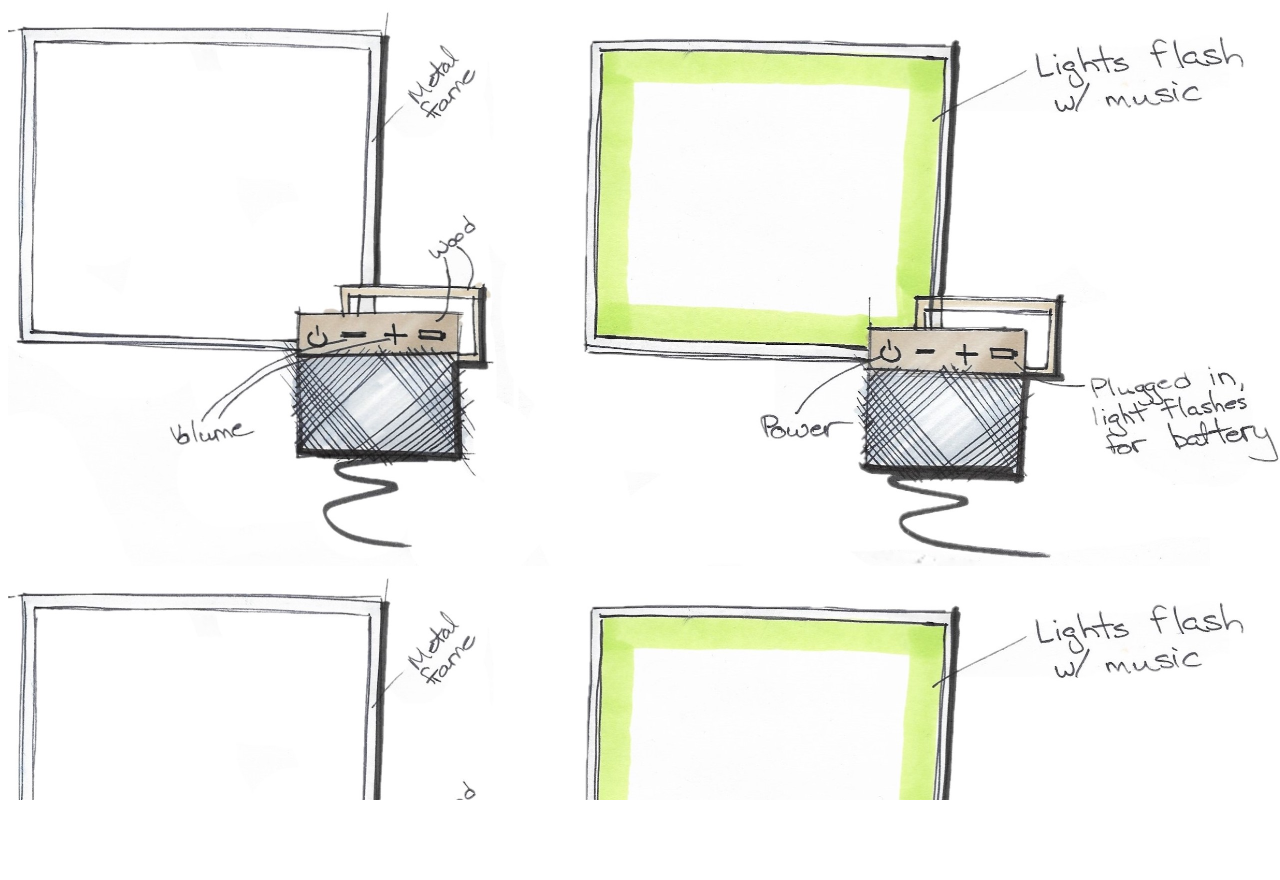
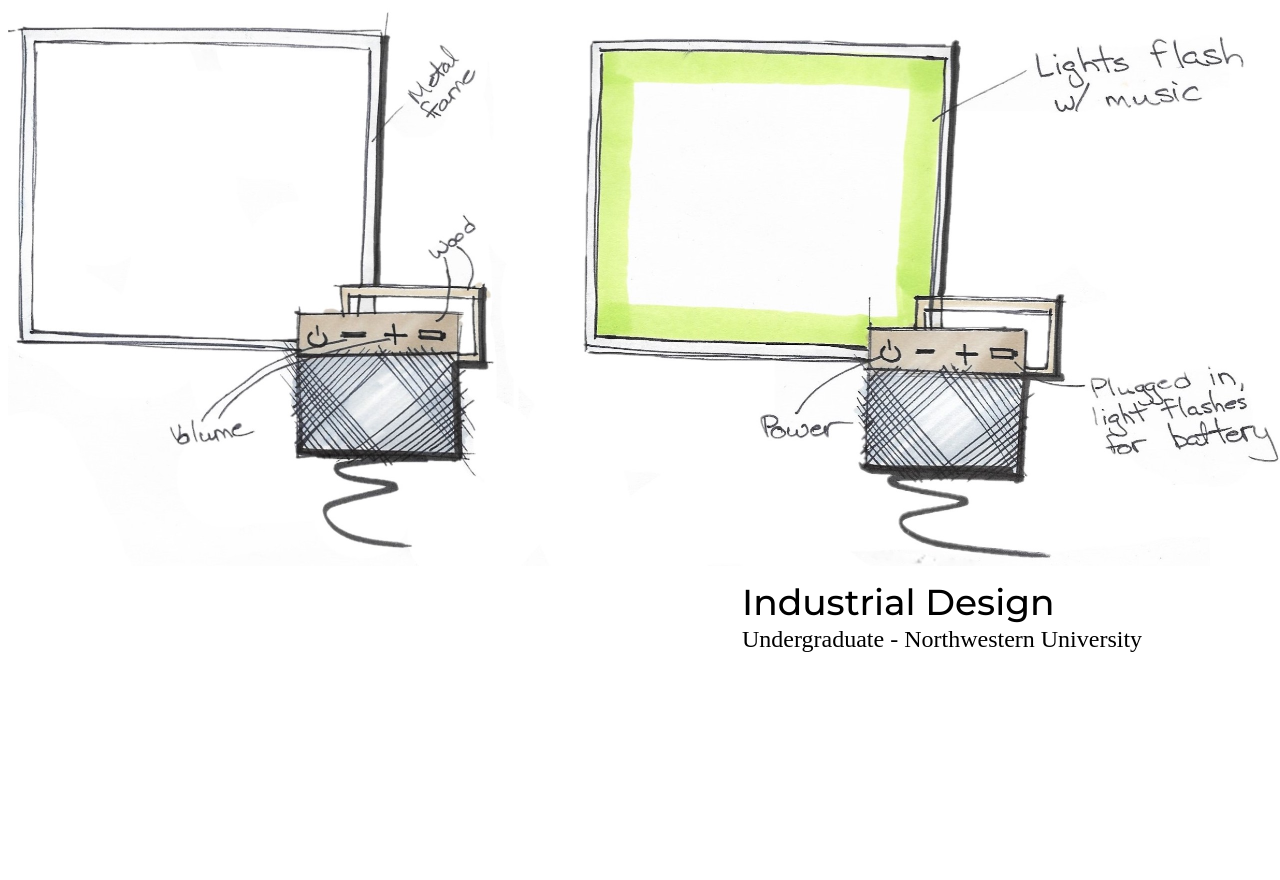
Before and after one commit to cmcgeehan/Portfolio2018, a plain HTML site: page dsgn320.html in a window 1280 px wide. Before the commit the page ends 808 px from the top, so only its background shows below. Drawn offline with Linux system fonts and the light colour scheme.

Commit message:
Begin page 2

```diff
--- a/dsgn320.html
+++ b/dsgn320.html
@@ -10,6 +10,11 @@
 
 <div id="header"></div>
 <div id="sectionHeadImg" class="Dsgn320"></div>
+<div id="headText">
+
+	<h3>Industrial Design</h3>
+	<h5 style="margin-top: 2px;">Undergraduate - Northwestern University</h5>
+</div>
 
 
 
--- a/main.css
+++ b/main.css
@@ -241,6 +241,7 @@ a {
 
 
 #sectionHeadImg {
+	padding-top: 30px;
 	height: 100vh;
 	width: 100vw;
 }
@@ -248,4 +249,15 @@ a {
 .Dsgn320 {
 	background-image: url("Images/speakerFinalHalf.jpg");
 	background-size: contain;
+	background-repeat: no-repeat;
 }
+
+#headText {
+	float: right;
+	height: 300px;
+	width: 500px;
+	margin-top: -250px;
+	margin-right: 30px;
+	color: #000000;
+
+}
```
